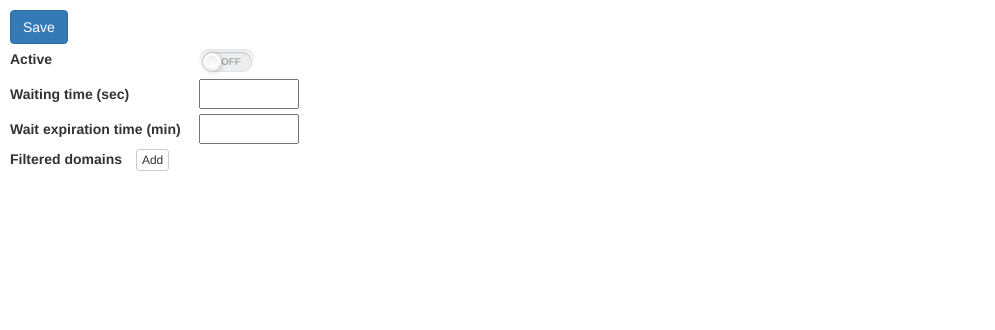
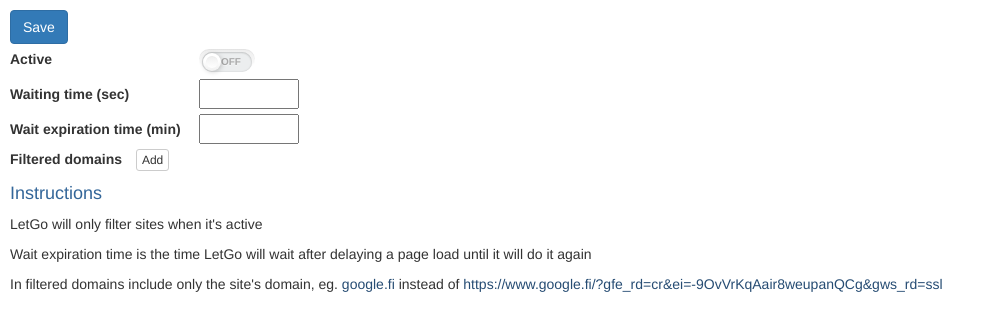
Before and after one commit to jrauhamaa/letgo, a website: page data/config.html in a window 1280 px wide. Shown: the whole page, without its empty margins (0-995 px from the left). Drawn offline with Linux system fonts and the light colour scheme.

Commit message:
Added instructions to the panel

```diff
--- a/data/config.html
+++ b/data/config.html
@@ -56,6 +56,14 @@
 			display: inline-block;
 			margin-left: 5px;
 		}
+
+		.url {
+			color: #264c73;
+		}
+
+		h4 {
+			color: #336699;
+		}
 	</style>
 
 </head>
@@ -90,6 +98,13 @@
 			<div id="filteredDomains-list"></div>
 
 		</div>
+
+		<div class="instructions">
+			<h4>Instructions</h4>
+			<p>LetGo will only filter sites when it's active</p>
+			<p>Wait expiration time is the time LetGo will wait after delaying a page load until it will do it again</p>
+			<p>In filtered domains include only the site's domain, eg. <span class="url">google.fi</span> instead of <span class="url">https://www.google.fi/?gfe_rd=cr&ei=-9OvVrKqAair8weupanQCg&gws_rd=ssl</span></p>
+		</div>
 	</div>
 </body>
 <!--<script src="https://ajax.googleapis.com/ajax/libs/jquery/1.12.0/jquery.min.js"></script>
```
Also changed, not shown: data/config.js (line endings or trailing spaces).
